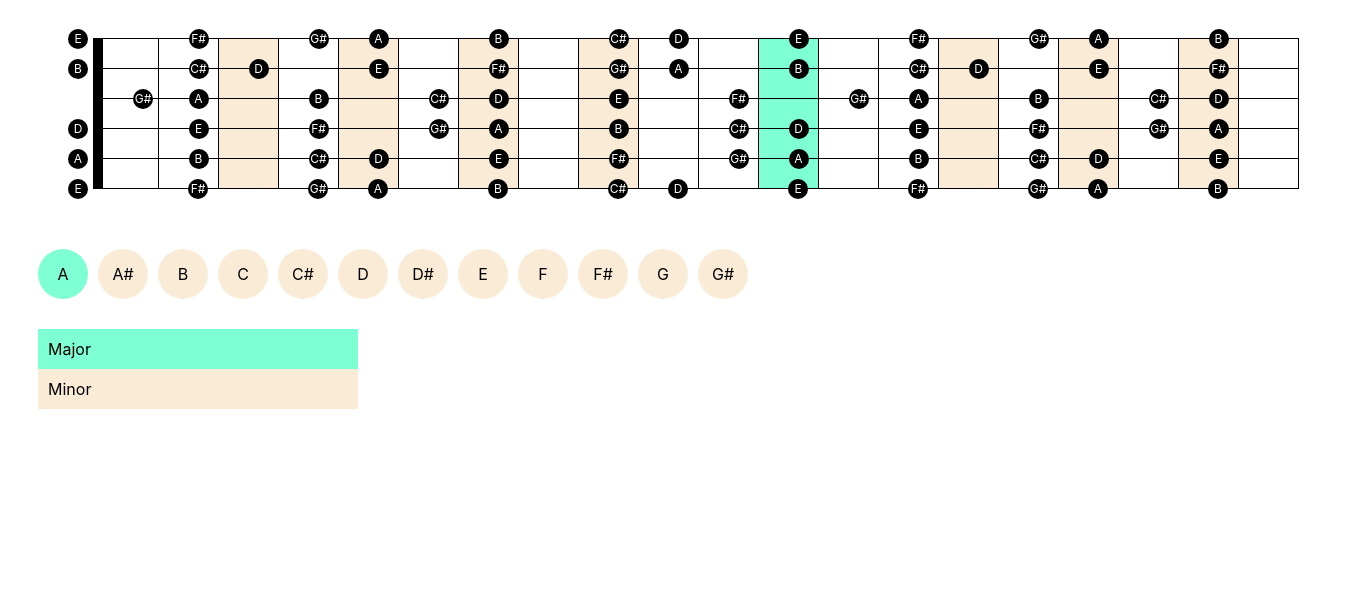
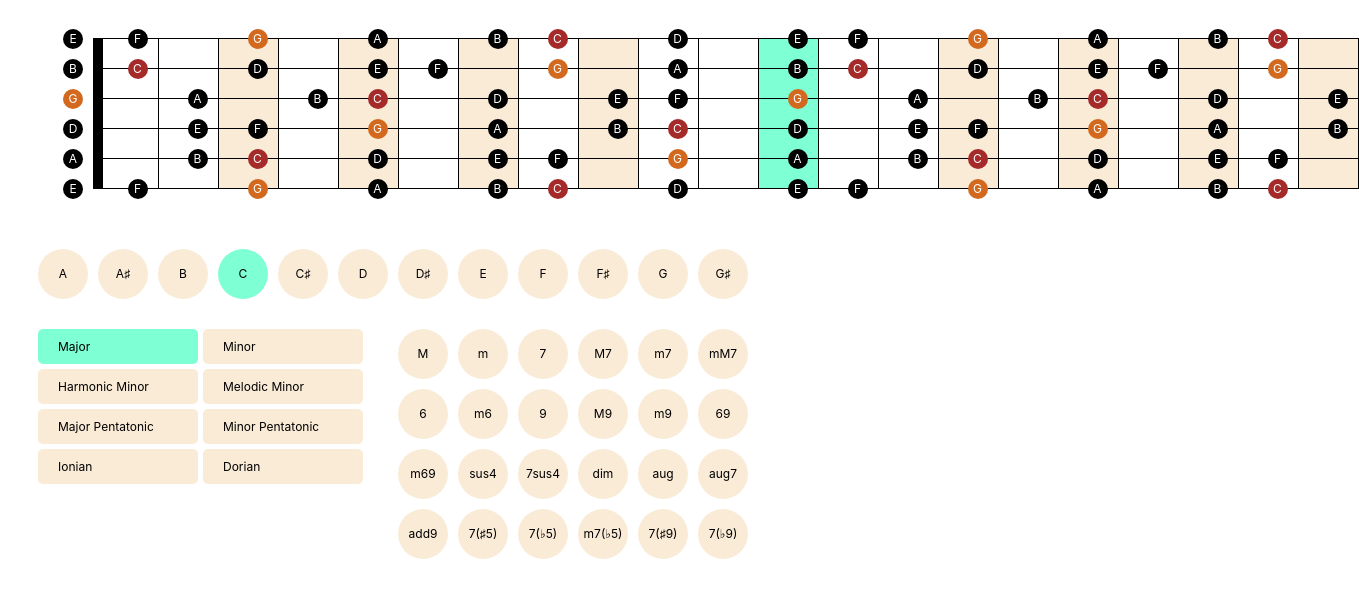
Before and after one commit to hidechae/gt-scale, an Angular app: page / in a window 1280 px wide. Shown: the top 598 px of the page, 1359 px wide, since content can reach past the window. Built offline with nearby package versions, Linux system fonts and the light colour scheme.

Commit message:
add code and some scale

```diff
--- a/src/app/app.component.css
+++ b/src/app/app.component.css
@@ -1,6 +1,7 @@
 @charset "UTF-8";
 .container {
   font-family: -apple-system, BlinkMacSystemFont, "Helvetica Neue", "Segoe UI","Noto Sans Japanese","ヒラギノ角ゴ ProN W3", Meiryo, sans-serif;
+  font-size: 12px;
   padding: 30px; }
   .container .gt {
     margin-bottom: 30px; }
@@ -9,22 +10,24 @@
       border-collapse: collapse; }
       .container .gt .gt-neck .gt-string {
         display: table-row;
-        border-collapse: collapse; }
-        .container .gt .gt-neck .gt-string:not(:last-child) .step:not(:first-child) {
-          border: 1px solid; }
-        .container .gt .gt-neck .gt-string:not(:last-child) .step:first-child {
-          border-right: 10px solid; }
+        border-collapse: collapse;
+        /** fret */ }
         .container .gt .gt-neck .gt-string:not(:last-child) .step:nth-child(4),
         .container .gt .gt-neck .gt-string:not(:last-child) .step:nth-child(6),
         .container .gt .gt-neck .gt-string:not(:last-child) .step:nth-child(8),
         .container .gt .gt-neck .gt-string:not(:last-child) .step:nth-child(10),
         .container .gt .gt-neck .gt-string:not(:last-child) .step:nth-child(16),
         .container .gt .gt-neck .gt-string:not(:last-child) .step:nth-child(18),
-        .container .gt .gt-neck .gt-string:not(:last-child) .step:nth-child(20) {
+        .container .gt .gt-neck .gt-string:not(:last-child) .step:nth-child(20),
+        .container .gt .gt-neck .gt-string:not(:last-child) .step:nth-child(22) {
           background-color: antiquewhite; }
-        .container .gt .gt-neck .gt-string:not(:last-child) .step:nth-child(13) {
+        .container .gt .gt-neck .gt-string:not(:last-child) .step:nth-child(13),
+        .container .gt .gt-neck .gt-string:not(:last-child) .step:nth-child(25) {
           background-color: aquamarine; }
+        .container .gt .gt-neck .gt-string:last-child .step {
+          border-color: transparent !important; }
         .container .gt .gt-neck .gt-string .step {
+          border: 1px solid;
           border-collapse: collapse;
           box-sizing: border-box;
           display: table-cell;
@@ -32,18 +35,25 @@
           position: relative;
           min-width: 60px;
           width: 60px; }
-          .container .gt .gt-neck .gt-string .step .label.active {
-            background-color: black;
+          .container .gt .gt-neck .gt-string .step:first-child {
+            border-width: 0 10px 0 0; }
+          .container .gt .gt-neck .gt-string .step .label {
             border-radius: 50%;
             color: white;
             font-size: 12px;
             height: 20px;
             line-height: 20px;
-            left: 30px;
             position: absolute;
+            right: 10px;
             text-align: center;
             top: -10px;
             width: 20px; }
+            .container .gt .gt-neck .gt-string .step .label.active {
+              background-color: black; }
+              .container .gt .gt-neck .gt-string .step .label.active.root {
+                background-color: brown; }
+              .container .gt .gt-neck .gt-string .step .label.active.fifth {
+                background-color: chocolate; }
   .container .tone-list {
     margin-bottom: 30px; }
     .container .tone-list .tone-list-item {
@@ -58,11 +68,36 @@
         background-color: aquamarine; }
       .container .tone-list .tone-list-item:not(:first-child) {
         margin-left: 10px; }
-  .container .scale-list .scale-list-item {
-    background-color: antiquewhite;
-    padding: 10px;
-    width: 300px; }
-    .container .scale-list .scale-list-item.selected {
-      background-color: aquamarine; }
+  .container .scale-list {
+    display: inline-block;
+    vertical-align: top;
+    width: 360px; }
+    .container .scale-list .scale-list-item {
+      background-color: antiquewhite;
+      border-radius: 5px;
+      box-sizing: border-box;
+      display: inline-block;
+      margin: 0 5px 5px 0;
+      padding: 10px 20px;
+      width: 160px; }
+      .container .scale-list .scale-list-item.selected {
+        background-color: aquamarine; }
+  .container .code-list {
+    display: inline-block;
+    vertical-align: top;
+    width: 400px; }
+    .container .code-list .code-list-item {
+      background-color: antiquewhite;
+      border-radius: 50%;
+      box-sizing: border-box;
+      display: inline-block;
+      height: 50px;
+      line-height: 50px;
+      margin-bottom: 10px;
+      margin-right: 10px;
+      text-align: center;
+      width: 50px; }
+      .container .code-list .code-list-item.selected {
+        background-color: aquamarine; }
 
 /*# sourceMappingURL=app.component.css.map */
--- a/src/app/app.component.html
+++ b/src/app/app.component.html
@@ -1 +1 @@
-<div class="container"><div class="gt"><div class="gt-neck"><div class="gt-string gt-string-list-item--{{ i + 1}}" *ngFor="let gtString of gtStringSeq; let i = index"><div class="step" *ngFor="let step of gtString"><div class="label" [class.active]="getLabel(step)">{{ getLabel(step) }}</div></div></div></div></div><div class="tone-list"><div class="tone-list-item" *ngFor="let tone of toneSeq" (click)="selectTone(tone)" [class.selected]="tone == selectedTone"><div class="label">{{ tone.name }}</div></div></div><div class="scale-list"><div class="scale-list-item" *ngFor="let scale of scaleSeq" (click)="selectScale(scale)" [class.selected]="scale == selectedScale"><div class="label">{{ scale.name }}</div></div></div></div>
+<div class="container"><div class="gt"><div class="gt-neck"><div class="gt-string gt-string-list-item--{{ i + 1}}" *ngFor="let gtString of gtStringSeq; let i = index"><div class="step" *ngFor="let step of gtString"><div class="label" [class.active]="getLabel(step)" [class.root]="step == selectedTone.step" [class.fifth]="step == selectedTone.step + 7">{{ getLabel(step) }}</div></div></div></div></div><div class="tone-list"><div class="tone-list-item" *ngFor="let tone of toneSeq" (click)="selectedTone = tone" [class.selected]="tone == selectedTone"><div class="label">{{ tone.name }}</div></div></div><div class="scale-list"><div class="scale-list-item" *ngFor="let scale of scaleSeq" (click)="selectedScale = scale" [class.selected]="scale == selectedScale"><div class="label">{{ scale.name }}</div></div></div><div class="code-list"><div class="code-list-item" *ngFor="let code of codeSeq" (click)="selectedScale = code" [class.selected]="code == selectedScale"><div class="label">{{ code.name }}</div></div></div></div>
--- a/src/app/app.component.scss
+++ b/src/app/app.component.scss
@@ -1,5 +1,6 @@
 .container {
   font-family:-apple-system, BlinkMacSystemFont, "Helvetica Neue", "Segoe UI","Noto Sans Japanese","ヒラギノ角ゴ ProN W3", Meiryo, sans-serif;
+  font-size: 12px;
   padding: 30px;
 
   .gt {
@@ -13,30 +14,31 @@
         display: table-row;
         border-collapse: collapse;
 
+        /** fret */
         &:not(:last-child) {
-          .step:not(:first-child) {
-            border: 1px solid;
-          }
-          .step:first-child {
-            border-right: 10px solid;
-          }
           .step:nth-child(4),
           .step:nth-child(6),
           .step:nth-child(8),
           .step:nth-child(10),
           .step:nth-child(16),
           .step:nth-child(18),
-          .step:nth-child(20)
+          .step:nth-child(20),
+          .step:nth-child(22)
           {
             background-color: antiquewhite;
           }
-
-          .step:nth-child(13) {
+          .step:nth-child(13),
+          .step:nth-child(25) {
             background-color: aquamarine;
           }
         }
 
+        &:last-child .step {
+          border-color: transparent !important;
+        }
+
         .step {
+          border: 1px solid;
           border-collapse: collapse;
           box-sizing: border-box;
           display: table-cell;
@@ -45,18 +47,32 @@
           min-width: 60px;
           width: 60px;
 
-          .label.active {
-            background-color: black;
+          &:first-child {
+            border-width: 0 10px 0 0;
+          }
+
+          .label {
             border-radius: 50%;
             color: white;
             font-size: 12px;
             height: 20px;
             line-height: 20px;
-            left: 30px;
             position: absolute;
+            right: 10px;
             text-align: center;
             top: -10px;
             width: 20px;
+
+            &.active {
+              background-color: black;
+
+              &.root {
+                background-color: brown;
+              }
+              &.fifth {
+                background-color: chocolate;
+              }
+            }
           }
         }
       }
@@ -86,10 +102,41 @@
   }
 
   .scale-list {
+    display: inline-block;
+    vertical-align: top;
+    width: 360px;
+
     .scale-list-item {
       background-color: antiquewhite;
-      padding: 10px;
-      width: 300px;
+      border-radius: 5px;
+      box-sizing: border-box;
+      display: inline-block;
+      margin: 0 5px 5px 0;
+      padding: 10px 20px;
+      width: 160px;
+
+      &.selected {
+        background-color: aquamarine;
+      }
+    }
+  }
+
+  .code-list {
+    display: inline-block;
+    vertical-align: top;
+    width: 400px;
+
+    .code-list-item {
+      background-color: antiquewhite;
+      border-radius: 50%;
+      box-sizing: border-box;
+      display: inline-block;
+      height: 50px;
+      line-height: 50px;
+      margin-bottom: 10px;
+      margin-right: 10px;
+      text-align: center;
+      width: 50px;
 
       &.selected {
         background-color: aquamarine;
--- a/src/app/app.component.ts
+++ b/src/app/app.component.ts
@@ -10,12 +10,13 @@ import { Scale } from './scale'
 export class AppComponent {
 
   toneSeq: Tone.T[]   = Tone.all
-  scaleSeq: Scale.T[] = Scale.all
+  scaleSeq: Scale.T[] = Scale.allScale
+  codeSeq: Scale.T[]  = Scale.allCode
 
   selectedTone: Tone.T   = null
   selectedScale: Scale.T = null
 
-  fretCount   = 21
+  fretCount   = 22
   gtStringSeq = [
     /** 1st */ Array.apply(null, new Array(this.fretCount)).map((_, i) => (i + 7)  % 12),
     /** 2st */ Array.apply(null, new Array(this.fretCount)).map((_, i) => (i + 2)  % 12),
@@ -27,24 +28,21 @@ export class AppComponent {
 
 
   ngOnInit(): void {
-    this.selectedTone  = this.toneSeq[0]
+    this.selectedTone  = this.toneSeq[3]
     this.selectedScale = this.scaleSeq[0]
   }
 
   getLabel(step: number): string {
     let v = (12 + step - this.selectedTone.step) % 12
     if (this.selectedScale.stepSeq.includes(v)) {
-      return Tone.map[step]
+
+      if (Tone.skeys.includes(this.selectedTone.step)) {
+        return Tone.smap[step]
+      } else {
+        return Tone.fmap[step]
+      }
     } else {
       return null
     }
   }
-
-  selectTone(tone: Tone.T): void {
-    this.selectedTone = tone
-  }
-
-  selectScale(scale: Scale.T): void {
-    this.selectedScale = scale
-  }
 }
--- a/src/app/scale.ts
+++ b/src/app/scale.ts
@@ -1,16 +1,107 @@
 export module Scale {
 
   export declare type T = {
-    name:    string,
+    name: string,
     stepSeq: number[]
   }
 
-  export const all: T[] = [
-    { name:    'Major' ,
-      stepSeq: [ 0, 2, 4, 5, 7, 9, 11 ]
-    },
-    { name:    'Minor' ,
-      stepSeq: [ 0, 2, 3, 5, 7, 8, 10 ]
-    }
-  ]
+  export const allScale: T[] = [{
+    name   : 'Major',
+    stepSeq: [0, 2, 4, 5, 7, 9, 11]
+  }, {
+    name   : 'Minor',
+    stepSeq: [0, 2, 3, 5, 7, 8, 10]
+  }, {
+    name   : 'Harmonic Minor',
+    stepSeq: [0, 2, 3, 5, 7, 8, 11]
+  }, {
+    name   : 'Melodic Minor',
+    stepSeq: [0, 2, 3, 5, 7, 9, 11]
+  }, {
+    name   : 'Major Pentatonic',
+    stepSeq: [0, 2, 4, 7, 9]
+  }, {
+    name   : 'Minor Pentatonic',
+    stepSeq: [0, 3, 5, 7, 10]
+  }, {
+    name   : 'Ionian',
+    stepSeq: [0, 2, 4, 5, 7, 9, 11]
+  }, {
+    name   : 'Dorian',
+    stepSeq: [0, 2, 3, 5, 7, 9, 10]
+  }]
+
+  export const allCode: T[] = [{
+    name   : 'M',
+    stepSeq: [0, 4, 7]
+  }, {
+    name   : 'm',
+    stepSeq: [0, 3, 7]
+  }, {
+    name   : '7',
+    stepSeq: [0, 4, 7, 10]
+  }, {
+    name   : 'M7',
+    stepSeq: [0, 4, 7, 11]
+  }, {
+    name   : 'm7',
+    stepSeq: [0, 3, 7, 10]
+  }, {
+    name   : 'mM7',
+    stepSeq: [0, 3, 7, 11]
+  }, {
+    name   : '6',
+    stepSeq: [0, 4, 7, 9]
+  }, {
+    name   : 'm6',
+    stepSeq: [0, 3, 7, 9]
+  }, {
+    name   : '9',
+    stepSeq: [0, 4, 7, 10, 2]
+  }, {
+    name   : 'M9',
+    stepSeq: [0, 4, 7, 11, 2]
+  }, {
+    name   : 'm9',
+    stepSeq: [0, 3, 7, 10, 2]
+  }, {
+    name   : '69',
+    stepSeq: [0, 4, 7, 9, 2]
+  }, {
+    name   : 'm69',
+    stepSeq: [0, 3, 7, 9, 2]
+  }, {
+    name   : 'sus4',
+    stepSeq: [0, 5, 7]
+  }, {
+    name   : '7sus4',
+    stepSeq: [0, 5, 7, 10]
+  }, {
+    name   : 'dim',
+    stepSeq: [0, 3, 6]
+  }, {
+    name   : 'aug',
+    stepSeq: [0, 4, 8]
+  }, {
+    name   : 'aug7',
+    stepSeq: [0, 4, 8, 10]
+  }, {
+    name   : 'add9',
+    stepSeq: [0, 4, 7, 2]
+  }, {
+    name   : '7(♯5)',
+    stepSeq: [0, 4, 8, 10]
+  }, {
+    name   : '7(♭5)',
+    stepSeq: [0, 4, 6, 10]
+  }, {
+    name   : 'm7(♭5)',
+    stepSeq: [0, 3, 6, 10]
+  }, {
+    name   : '7(♯9)',
+    stepSeq: [0, 4, 7, 10, 3]
+  }, {
+    name   : '7(♭9)',
+    stepSeq: [0, 4, 7, 10, 1]
+  }]
 }
--- a/src/app/tone.ts
+++ b/src/app/tone.ts
@@ -7,31 +7,49 @@ export module Tone {
 
   export const all: T[] = [
     { name: 'A',  step: 0  },
-    { name: 'A#', step: 1  },
+    { name: 'A♯', step: 1  },
     { name: 'B',  step: 2  },
     { name: 'C',  step: 3  },
-    { name: 'C#', step: 4  },
+    { name: 'C♯', step: 4  },
     { name: 'D',  step: 5  },
-    { name: 'D#', step: 6  },
+    { name: 'D♯', step: 6  },
     { name: 'E',  step: 7  },
     { name: 'F',  step: 8  },
-    { name: 'F#', step: 9  },
+    { name: 'F♯', step: 9  },
     { name: 'G',  step: 10 },
-    { name: 'G#', step: 11 },
+    { name: 'G♯', step: 11 },
   ]
 
-  export const map = {
-    0:  'A',
-    1:  'A#',
-    2:  'B',
-    3:  'C',
-    4:  'C#',
-    5:  'D',
-    6:  'D#',
-    7:  'E',
-    8:  'F',
-    9:  'F#',
+  export const skeys = [0, 2, 3, 4, 5, 7, 9, 10]
+  export const fkeys = [1, 6, 8, 11]
+
+  export const smap = {
+    0 : 'A',
+    1 : 'A♯',
+    2 : 'B',
+    3 : 'C',
+    4 : 'C♯',
+    5 : 'D',
+    6 : 'D♯',
+    7 : 'E',
+    8 : 'F',
+    9 : 'F♯',
     10: 'G',
-    11: 'G#',
+    11: 'G♯',
+  }
+
+  export const fmap = {
+    0 : 'A',
+    1 : 'B♭',
+    2 : 'B',
+    3 : 'C',
+    4 : 'D♭',
+    5 : 'D',
+    6 : 'E♭',
+    7 : 'E',
+    8 : 'F',
+    9 : 'G♭',
+    10: 'G',
+    11: 'A♭',
   }
 }
```
Also changed, not shown: 2 other files (tests, documents, lock files or other folders).
